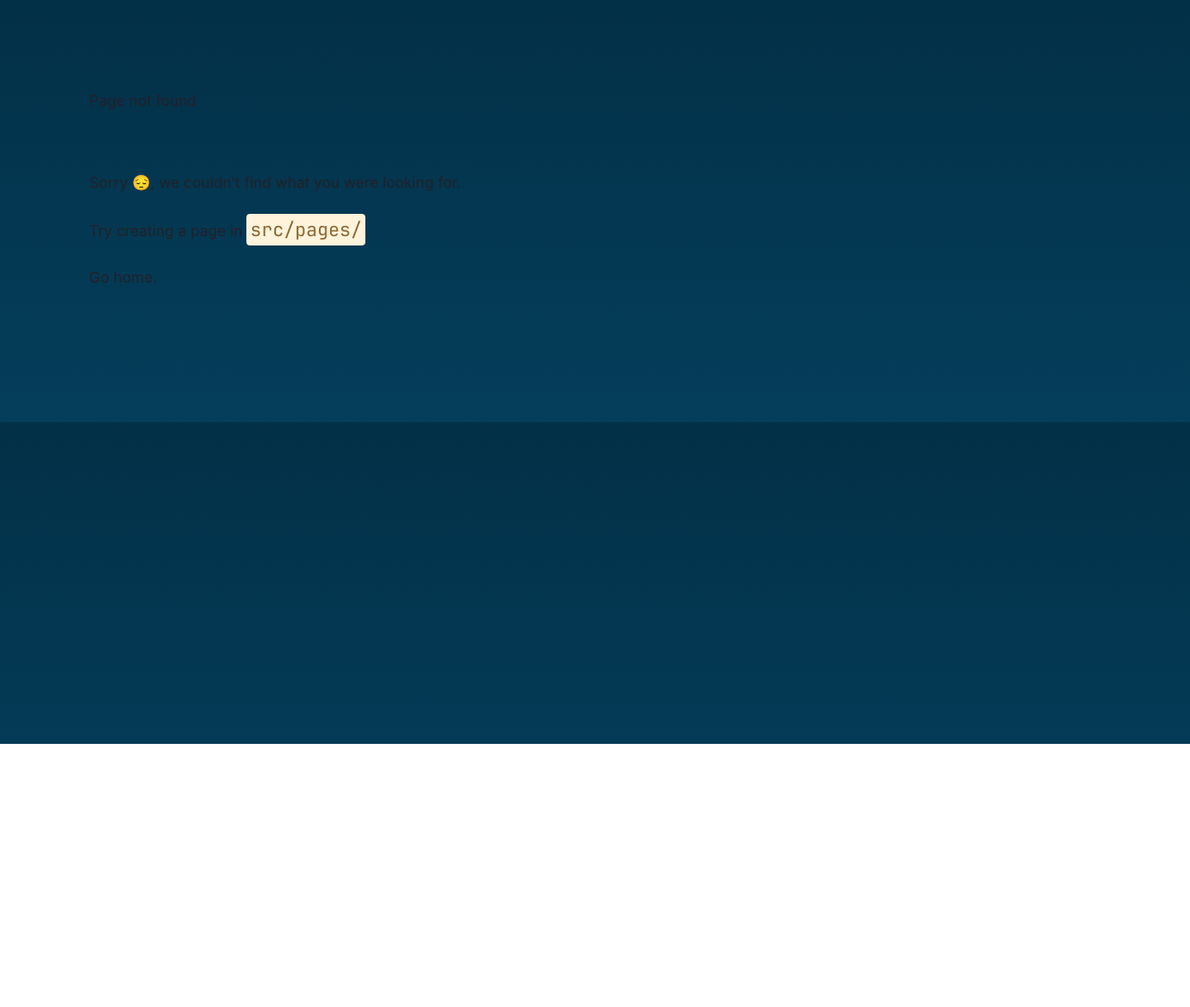
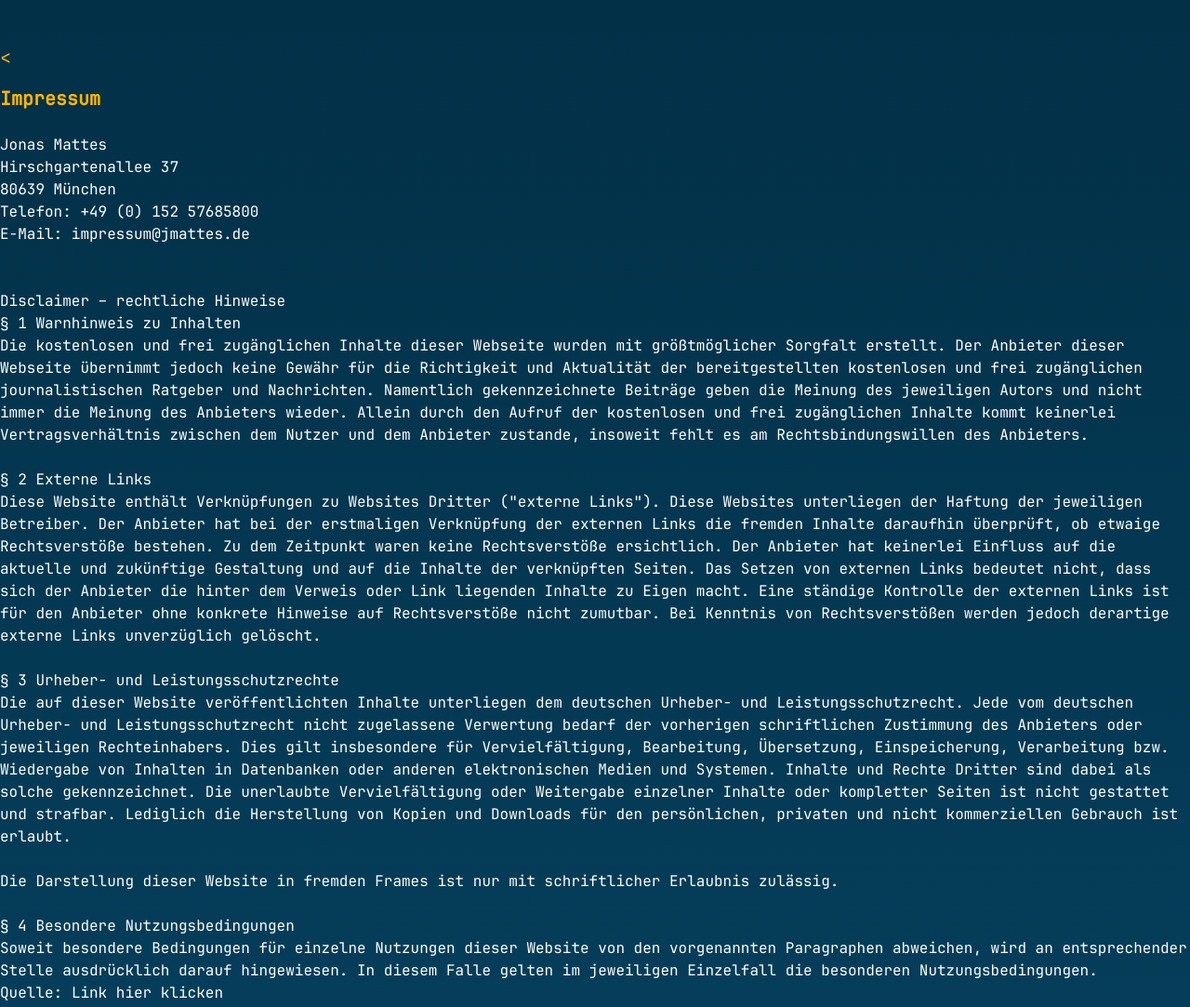
Before and after one commit to JonasMa/se_portfolio, a Gatsby site: page /impressum in a window 1280 px wide. Before the commit this address had no page. Shown: the whole page at 93% size. Before the commit the page ends 800 px from the top, so only its background shows below. Built offline with nearby package versions, Linux system fonts and the light colour scheme; Gatsby itself is replaced by a stand-in of ours.

Commit message:
Add impressum

```diff
--- a/src/components/cv.tsx
+++ b/src/components/cv.tsx
@@ -1,5 +1,5 @@
 import * as React from 'react';
-import { useStaticQuery, graphql } from 'gatsby';
+import { useStaticQuery, graphql, Link } from 'gatsby';
 import Jobs, { Job } from './job';
 import SocialMediaIcons from './social';
 
@@ -26,16 +26,19 @@ const CV: React.FC = () => {
   );
 
   return (
-    <div className="lg:flex gap-8 px-4 lg:px-12 container mx-auto min-h-screen">
-      <header className="flex flex-col gap-4 lg:w-1/2 lg:justify-between lg:min-h-screen py-20 lg:sticky lg:top-0 lg:self-start">
-        <div>
-          <h1 className="text-6xl font-bold text-yellow">Jonas Mattes</h1>
-          <h2 className="font-mono text-blue-light">
-            Software Engineer who loves to build intuitive web experiences.
-          </h2>
-        </div>
-        <SocialMediaIcons />
-      </header>
+    <div className="lg:flex gap-8 px-4 lg:pt-12 container mx-auto min-h-screen">
+      <div className="py-20 lg:sticky lg:top-0 lg:self-start lg:w-1/2 lg:min-h-screen flex flex-col gap-4 lg:justify-between">
+        <header>
+            <h1 className="text-6xl font-bold text-yellow">Jonas Mattes</h1>
+            <h2 className="font-mono text-blue-light">
+              Software Engineer who loves to build intuitive web experiences.
+            </h2>
+        </header>
+        <footer className="flex gap-12 font-mono text-blue-light ">
+          <SocialMediaIcons />
+          <Link to="/impressum">Impressum</Link>
+        </footer>
+      </div>
       <main className="lg:py-36 lg:w-1/2 font-mono text-sm text-white overflow-y-auto flex-shrink-0">
         <h3 className="lg:hidden font-sans text-yellow mb-5 text-base">
           About
@@ -51,6 +54,10 @@ const CV: React.FC = () => {
         <section>
           <Jobs jobs={jobs} />
         </section>
+        <section className="mt-16 mb-8 font-sans text-blue-light">
+          This website is 100% self built in <strong>React</strong> with <strong>Gatsby</strong> and <strong>Tailwind CSS</strong>. Check it out on my <strong className="underline"><a href="https://github.com/JonasMa" target="_blank">GitHub</a></strong> if you're interested.<br/>
+          The website design and functionality is heavily inspired by <a href="https://brittanychiang.com/" target="blank" className="underline">Brittany Chiang</a>.
+        </section>
       </main>
     </div>
   );
--- /dev/null
+++ b/src/pages/impressum.tsx
@@ -0,0 +1,87 @@
+import React from 'react';
+import { Link } from 'gatsby';
+
+const Impressum: React.FC = () => (
+  <div className="container font-mono text-white mx-auto py-12">
+    <Link to="/" className="block text-xl text-yellow mb-4">&lt;</Link>
+    <h2 className="font-bold text-xl text-yellow">Impressum</h2>
+    <br />
+    <p>
+      Jonas Mattes
+      <br />
+      Hirschgartenallee 37
+      <br />
+      80639 München
+    </p>
+    <p>
+      Telefon: +49 (0) 152 57685800
+      <br />
+      E-Mail: <a href="mailto:impressum@jmattes.de">impressum@jmattes.de</a>
+      <br />
+    </p>
+    <br />
+    <br />
+    <h2>Disclaimer – rechtliche Hinweise</h2>
+    § 1 Warnhinweis zu Inhalten
+    <br />
+    Die kostenlosen und frei zugänglichen Inhalte dieser Webseite wurden mit
+    größtmöglicher Sorgfalt erstellt. Der Anbieter dieser Webseite übernimmt
+    jedoch keine Gewähr für die Richtigkeit und Aktualität der bereitgestellten
+    kostenlosen und frei zugänglichen journalistischen Ratgeber und Nachrichten.
+    Namentlich gekennzeichnete Beiträge geben die Meinung des jeweiligen Autors
+    und nicht immer die Meinung des Anbieters wieder. Allein durch den Aufruf
+    der kostenlosen und frei zugänglichen Inhalte kommt keinerlei
+    Vertragsverhältnis zwischen dem Nutzer und dem Anbieter zustande, insoweit
+    fehlt es am Rechtsbindungswillen des Anbieters.
+    <br />
+    <br />
+    § 2 Externe Links
+    <br />
+    Diese Website enthält Verknüpfungen zu Websites Dritter ("externe Links").
+    Diese Websites unterliegen der Haftung der jeweiligen Betreiber. Der
+    Anbieter hat bei der erstmaligen Verknüpfung der externen Links die fremden
+    Inhalte daraufhin überprüft, ob etwaige Rechtsverstöße bestehen. Zu dem
+    Zeitpunkt waren keine Rechtsverstöße ersichtlich. Der Anbieter hat keinerlei
+    Einfluss auf die aktuelle und zukünftige Gestaltung und auf die Inhalte der
+    verknüpften Seiten. Das Setzen von externen Links bedeutet nicht, dass sich
+    der Anbieter die hinter dem Verweis oder Link liegenden Inhalte zu Eigen
+    macht. Eine ständige Kontrolle der externen Links ist für den Anbieter ohne
+    konkrete Hinweise auf Rechtsverstöße nicht zumutbar. Bei Kenntnis von
+    Rechtsverstößen werden jedoch derartige externe Links unverzüglich gelöscht.
+    <br />
+    <br />
+    § 3 Urheber- und Leistungsschutzrechte
+    <br />
+    Die auf dieser Website veröffentlichten Inhalte unterliegen dem deutschen
+    Urheber- und Leistungsschutzrecht. Jede vom deutschen Urheber- und
+    Leistungsschutzrecht nicht zugelassene Verwertung bedarf der vorherigen
+    schriftlichen Zustimmung des Anbieters oder jeweiligen Rechteinhabers. Dies
+    gilt insbesondere für Vervielfältigung, Bearbeitung, Übersetzung,
+    Einspeicherung, Verarbeitung bzw. Wiedergabe von Inhalten in Datenbanken
+    oder anderen elektronischen Medien und Systemen. Inhalte und Rechte Dritter
+    sind dabei als solche gekennzeichnet. Die unerlaubte Vervielfältigung oder
+    Weitergabe einzelner Inhalte oder kompletter Seiten ist nicht gestattet und
+    strafbar. Lediglich die Herstellung von Kopien und Downloads für den
+    persönlichen, privaten und nicht kommerziellen Gebrauch ist erlaubt.
+    <br />
+    <br />
+    Die Darstellung dieser Website in fremden Frames ist nur mit schriftlicher
+    Erlaubnis zulässig.
+    <br />
+    <br />
+    § 4 Besondere Nutzungsbedingungen
+    <br />
+    Soweit besondere Bedingungen für einzelne Nutzungen dieser Website von den
+    vorgenannten Paragraphen abweichen, wird an entsprechender Stelle
+    ausdrücklich darauf hingewiesen. In diesem Falle gelten im jeweiligen
+    Einzelfall die besonderen Nutzungsbedingungen.
+    <p>
+      Quelle:{' '}
+      <a href="https://www.fachanwalt.de/impressum-generator/">
+        Link hier klicken
+      </a>
+    </p>
+  </div>
+);
+
+export default Impressum;
```
